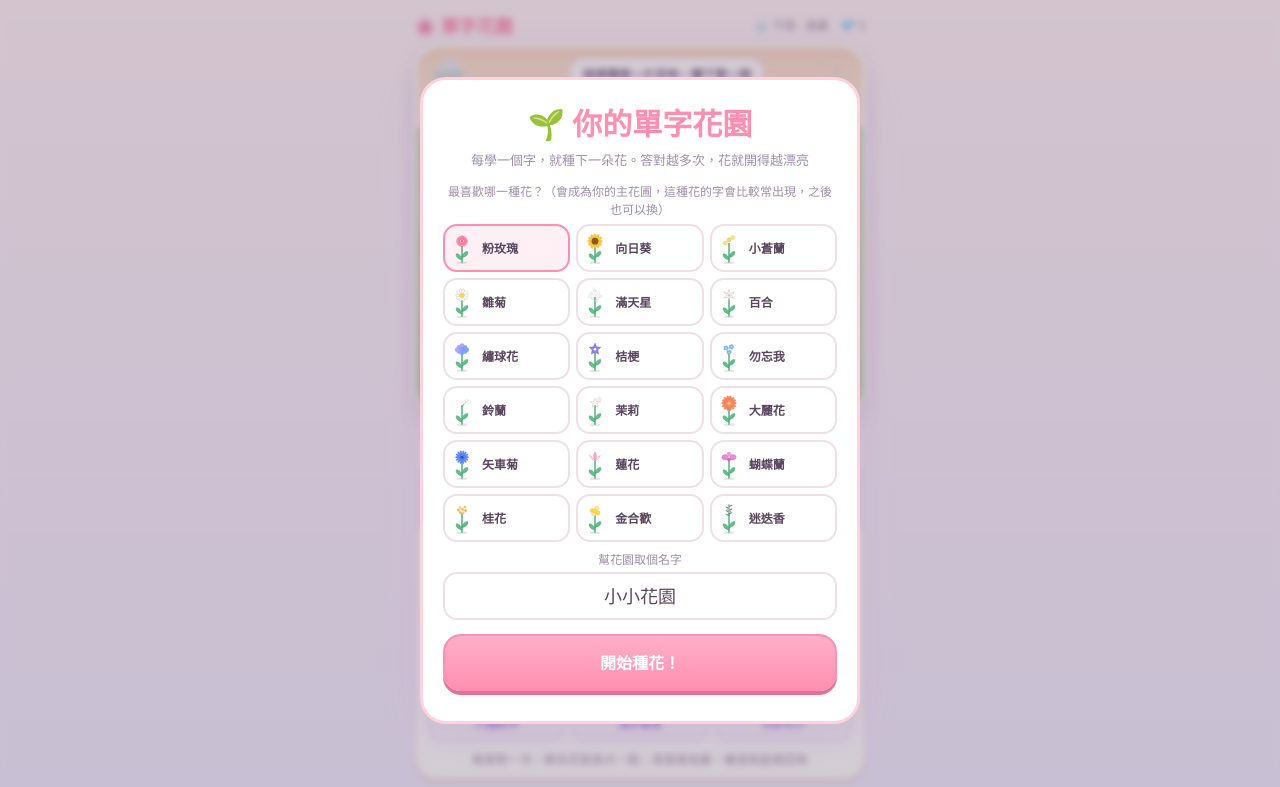
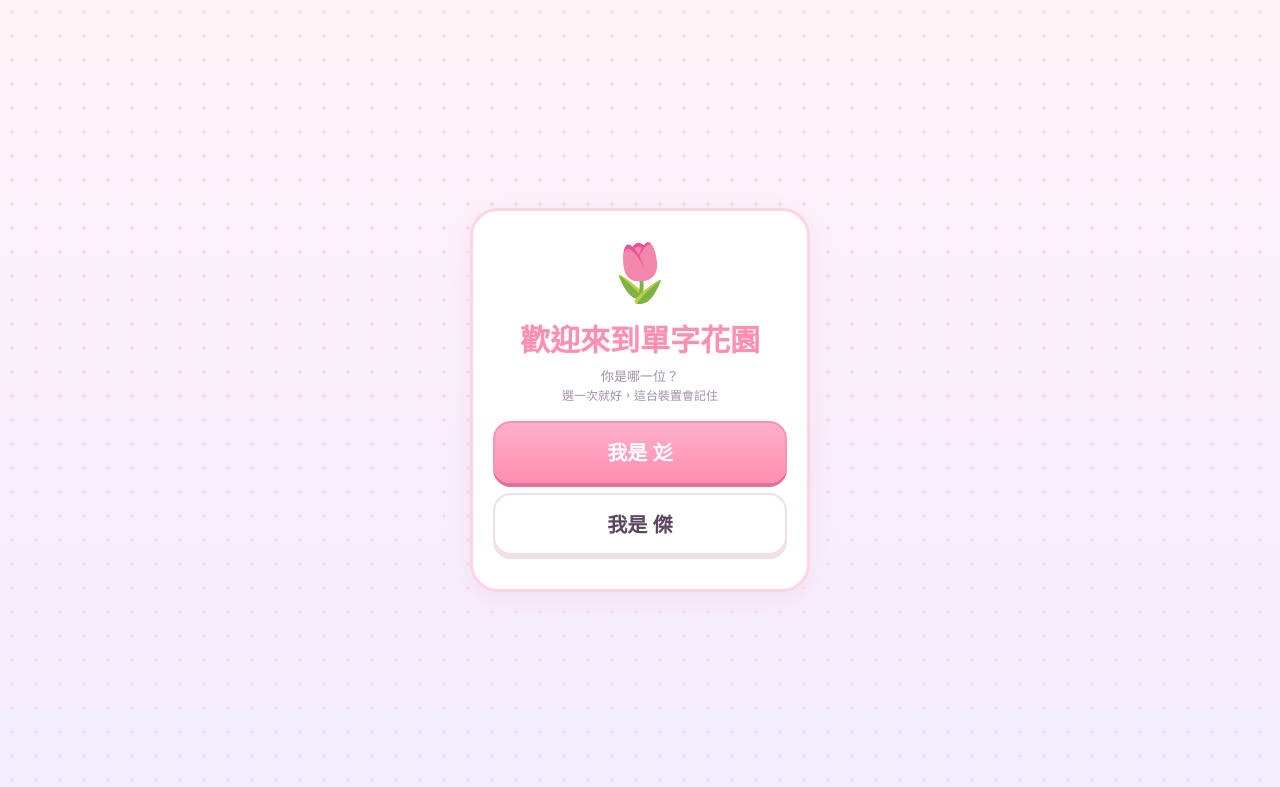
Before and after one commit to jayzhan211/word-garden, a plain HTML site: page index.html in a window 1280 px wide. Shown: the top 787 px of the page. Drawn offline with nearby package versions, Linux system fonts and the light colour scheme; no server answers.

Commit message:
Ask who is playing on first visit
Co-Authored-By: Claude Opus 5.5 <noreply@anthropic.com>
Claude-Session: https://claude.ai/code/session_012mN7WwbRPY1cKgRspAYoTA

```diff
--- a/index.html
+++ b/index.html
@@ -401,6 +401,17 @@ body.dp-dusk{background:radial-gradient(#ffd2c2 1.6px,transparent 1.7px) 0 0/24p
 <div id="toast"></div>
 <div id="modalRoot"></div>
 <script>
+// ===== 第一次打開：問是誰（之後這台裝置會記住）=====
+(function(){
+ try{if(!window.__FB_CONFIG||location.hash==='#j'||localStorage.getItem('lb_role'))return}catch(e){return}
+ window.__pickRole=r=>{try{localStorage.setItem('lb_role',r)}catch(e){}location.replace(location.pathname)};
+ document.body.innerHTML=`<div style="min-height:100vh;display:grid;place-items:center;padding:20px"><div style="background:#fff;border:3px solid #ffd3e4;border-radius:28px;padding:24px 20px;width:100%;max-width:340px;text-align:center;box-shadow:0 8px 24px #f5c6d955">
+ <div style="font-size:56px">🌷</div><div class="banner" style="margin-top:4px">歡迎來到單字花園</div>
+ <div class="sub" style="margin:6px 0 16px">你是哪一位？<br><span class="small">選一次就好，這台裝置會記住</span></div>
+ <button class="btn gold" style="font-size:20px" onclick="__pickRole('her')">我是 彣</button>
+ <button class="btn" style="font-size:20px" onclick="__pickRole('j')">我是 傑</button></div></div>`;
+ throw new Error('waiting for role pick');
+})();
 // ===== WORD BANK: [word, pos, 中文, English definition, synonyms (first fits the sentence), example, 字根/陷阱] =====
 const RAW=[
 ["abate","v","減弱；減輕","to become less intense or widespread",["subside","wane","ebb"],"The storm did not ___ until dawn, leaving the coast battered.","ad + battre 打 → 打下去、減下來"],
```
